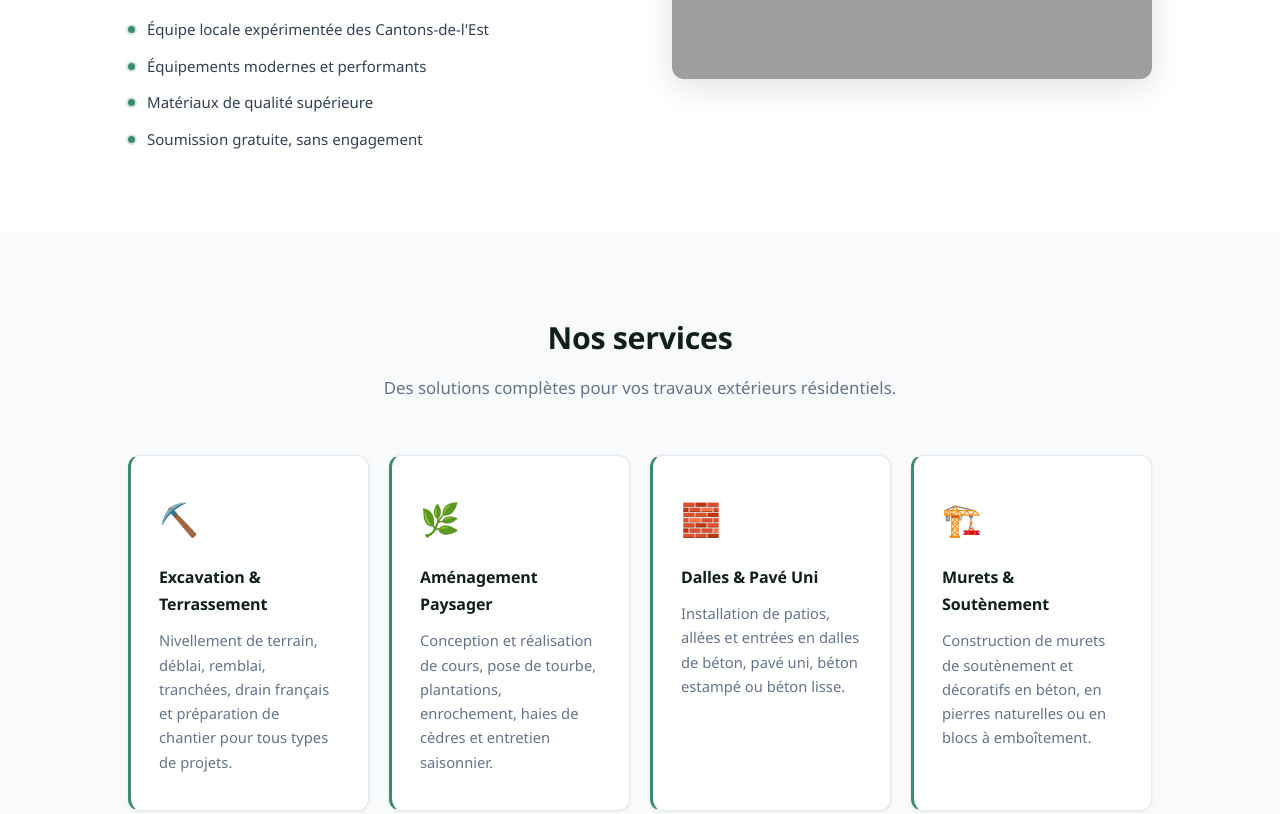
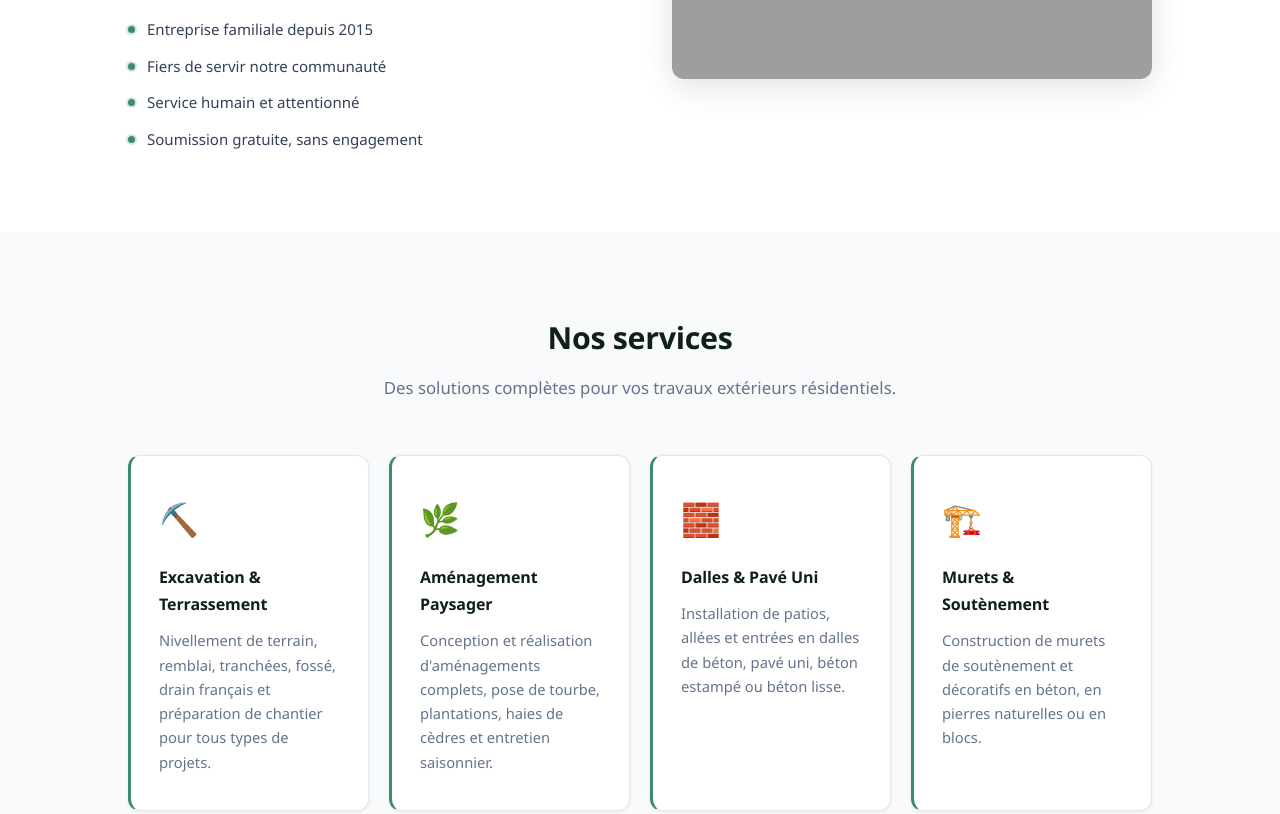
Before and after one commit to sibeag/Excavation-Amenagement, a plain HTML site: page index.html in a window 1280 px wide. Shown: the part 1050-1864 px from the top of the page. Drawn offline with Linux system fonts and the light colour scheme; grey boxes are pictures that could not be loaded.

Commit message:
update général

```diff
--- a/index.html
+++ b/index.html
@@ -32,7 +32,7 @@
       <ul class="nav-links" id="nav-links">
         <li><a href="index.html" class="active">Accueil</a></li>
         <li><a href="services.html">Services</a></li>
-        <li class="nav-cta"><a href="soumission.html">Soumission gratuite</a></li>
+        <li class="nav-cta"><a href="soumission.html">Soumission</a></li>
       </ul>
     </div>
   </nav>
@@ -40,7 +40,7 @@
   <!-- ========== HERO ========== -->
   <section class="hero">
     <div class="hero-content">
-      <div class="hero-badge">✦ Cantons-de-l'Est — Bromont · Sutton · Lac Brome · Cowansville</div>
+      <div class="hero-badge">✦ Cantons-de-l'Est — Bromont · Sutton · Lac Brome · Shefford · Cowansville</div>
       <h1>Excavation &<em> Aménagement Paysager</em></h1>
 <div class="hero-actions">
         <a href="soumission.html" class="btn btn-primary">Obtenir une soumission gratuite</a>
@@ -57,9 +57,9 @@
         <p>Nos équipes desservent les régions de Bromont, Sutton, Knowlton, Lac Brome, Shefford et Cowansville avec des services complets de travaux extérieurs. De l'excavation au pavé uni, en passant par les murets de soutènement et l'aménagement paysager, nous réalisons chaque projet avec soin et professionnalisme.</p>
         <p> Équipements modernes et matériaux de qualité supérieure pour des résultats durables qui valorisent votre propriété.</p>
         <ul class="service-liste" style="margin-top:16px;">
-          <li>Équipe locale expérimentée des Cantons-de-l'Est</li>
-          <li>Équipements modernes et performants</li>
-          <li>Matériaux de qualité supérieure</li>
+          <li>Entreprise familiale depuis 2015</li>
+          <li>Fiers de servir notre communauté</li>
+          <li>Service humain et attentionné</li>
           <li>Soumission gratuite, sans engagement</li>
         </ul>
       </div>
@@ -77,12 +77,12 @@
         <div class="carte">
           <div class="carte-icone">⛏️</div>
           <h3>Excavation & Terrassement</h3>
-          <p>Nivellement de terrain, déblai, remblai, tranchées, drain français et préparation de chantier pour tous types de projets.</p>
+          <p>Nivellement de terrain, remblai, tranchées, fossé,  drain français et préparation de chantier pour tous types de projets.</p>
         </div>
         <div class="carte">
           <div class="carte-icone">🌿</div>
           <h3>Aménagement Paysager</h3>
-          <p>Conception et réalisation de cours, pose de tourbe, plantations, enrochement, haies de cèdres et entretien saisonnier.</p>
+          <p>Conception et réalisation d'aménagements complets, pose de tourbe, plantations, haies de cèdres et entretien saisonnier.</p>
         </div>
         <div class="carte">
           <div class="carte-icone">🧱</div>
@@ -92,7 +92,7 @@
         <div class="carte">
           <div class="carte-icone">🏗️</div>
           <h3>Murets & Soutènement</h3>
-          <p>Construction de murets de soutènement et décoratifs en béton, en pierres naturelles ou en blocs à emboîtement.</p>
+          <p>Construction de murets de soutènement et décoratifs en béton, en pierres naturelles ou en blocs.</p>
         </div>
       </div>
       <div style="margin-top:40px;">
```
Also changed, not shown: services.html (+4 -4 lines), 1 other file.
